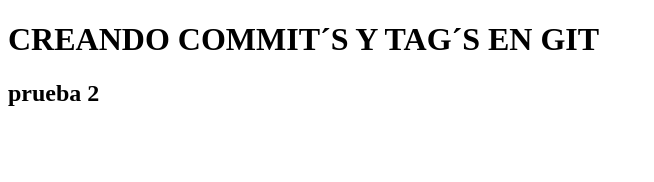
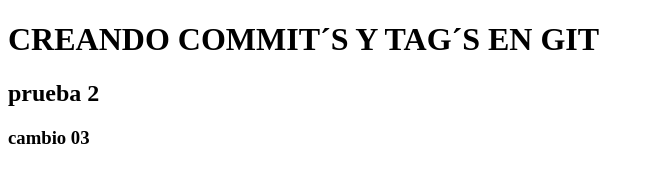
Before and after one commit to IVANHERRERA12/git-prueba-2, a plain HTML site: page index.html in a window 1280 px wide. Shown: the whole page, without its empty margins (0-654 px from the left). Drawn offline with Linux system fonts and the light colour scheme.

Commit message:
puse el h3

```diff
--- a/index.html
+++ b/index.html
@@ -6,5 +6,6 @@
 <body>
 <h1>CREANDO COMMIT´S Y TAG´S EN GIT</h1>
 <h2>prueba 2 </h2>
+<h3>cambio 03</h3>
 </body>
 </html>
```
